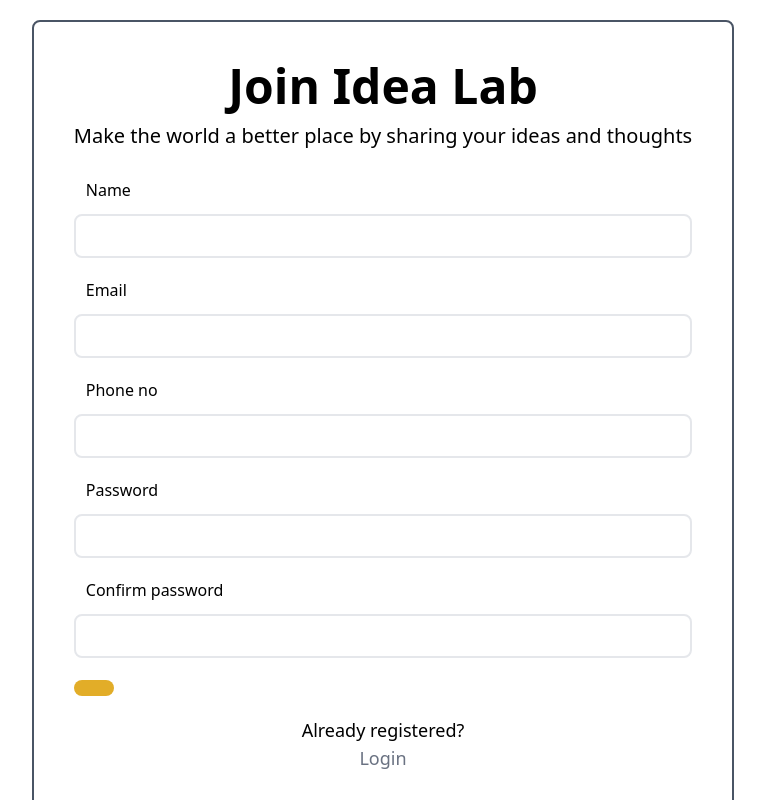
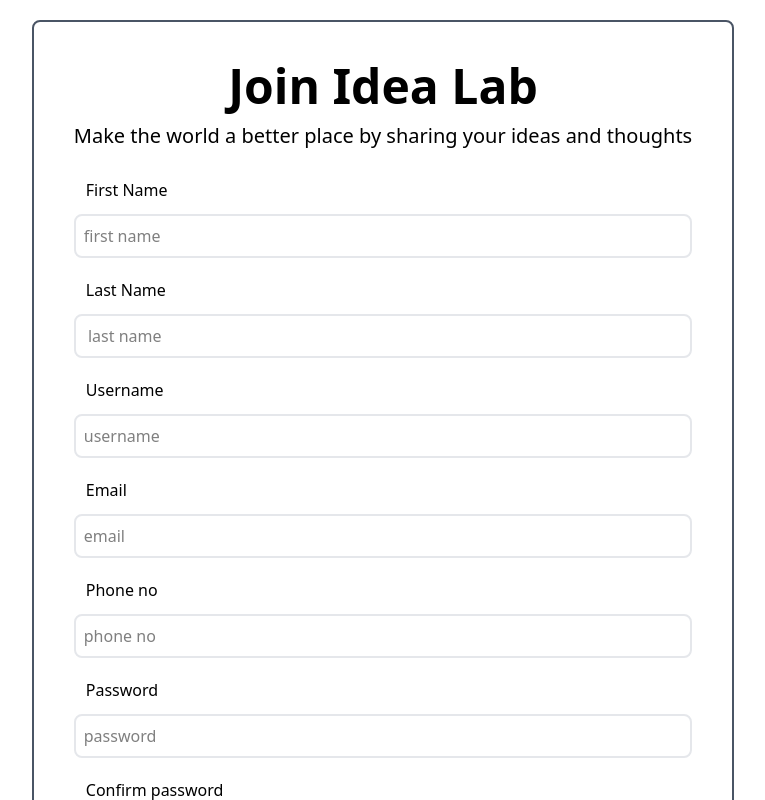
Before and after one commit to saumyarex/Thinking-lab, a React app: page /register in a window 1280 px wide. Shown: the top 800 px of the page, without its empty margins (257-1022 px from the left). Built offline with nearby package versions, Linux system fonts and the light colour scheme; no server answers; the HTML template or start-up script is replaced by a standard one.

Commit message:
implement signup form with validation and loading state

```diff
--- a/src/components/Signup.jsx
+++ b/src/components/Signup.jsx
@@ -1,8 +1,33 @@
 import React from "react";
 import { Input, Button } from "./index";
 import { Link } from "react-router-dom";
+import { useForm } from "react-hook-form";
+import authServices from "../appwrite/authServices.js";
+import toast, { Toaster } from "react-hot-toast";
+import { LoaderCircle } from "lucide-react";
+import { useState } from "react";
 
 function Signup() {
+  const [isLoading, setIsLoading] = useState(false);
+  const [signUpError, setError] = useState("");
+
+  const {
+    register,
+    handleSubmit,
+    formState: { errors },
+  } = useForm();
+
+  const onSubmit = async (data) => {
+    try {
+      setIsLoading(true);
+      console.log(data);
+    } catch (error) {
+      setError(error);
+      console.log("Sign up error: ", error);
+    } finally {
+      setIsLoading(false);
+    }
+  };
   return (
     <div className="border-2 border-gray-600 rounded-lg m-5 p-10">
       {/* Main heading */}
@@ -16,15 +41,115 @@ function Signup() {
       </div>
 
       {/* Registration form */}
-      <div className="my-5 ">
+      <div className="my-5 " onSubmit={handleSubmit(onSubmit)}>
         <form action="" className="space-y-3 w-full ">
-          <Input type="text" lable="Name" />
-          <Input type="email" lable="Email" />
-          <Input type="text" lable="Phone no" />
-          <Input type="password" lable="Password" />
-          <Input type="password" lable="Confirm password" />
-          <Button title="Register" type="submit" />
+          <Input
+            type="text"
+            lable="First Name"
+            placeholder="first name"
+            {...register("firstName", {
+              required: "Required",
+              minLength: {
+                value: 2,
+                message: "Must have atleast 2 characters",
+              },
+            })}
+          />
+          {errors.firstName && (
+            <p className="text-red-500"> {errors.firstName.message} </p>
+          )}
+          <Input
+            type="text"
+            lable="Last Name"
+            placeholder=" last name"
+            {...register("lastName", {
+              required: "Required",
+              minLength: {
+                value: 2,
+                message: "Must have alteast 2 characters",
+              },
+            })}
+          />
+          {errors.lastName && (
+            <p className="text-red-500">{errors.lastName.message}</p>
+          )}
+          <Input
+            type="text"
+            lable="Username"
+            placeholder="username"
+            {...register("username", {
+              required: "Required",
+              minLength: {
+                value: 3,
+                message: "Must have alteast 3 characters",
+              },
+            })}
+          />
+          {errors.username && (
+            <p className="text-red-500">{errors.username.message}</p>
+          )}
+          <Input
+            type="email"
+            lable="Email"
+            placeholder="email"
+            {...register("email", {
+              required: "Required",
+            })}
+          />
+          {errors.email && (
+            <p className="text-red-500">{errors.email.message}</p>
+          )}
+          <Input
+            type="text"
+            lable="Phone no"
+            placeholder="phone no"
+            {...register("phoneNo", {
+              required: "Required",
+              minLength: {
+                value: 10,
+                message: "Phone no less than 10 digits",
+              },
+            })}
+          />
+          {errors.phoneNo && (
+            <p className="text-red-500">{errors.phoneNo.message}</p>
+          )}
+          <Input
+            type="password"
+            lable="Password"
+            placeholder="password"
+            {...register("password", {
+              required: "Required",
+              minLength: {
+                value: 6,
+                message: "Must have alteast 6 characters",
+              },
+            })}
+          />
+          {errors.password && (
+            <p className="text-red-500">{errors.password.message}</p>
+          )}
+          <Input
+            type="password"
+            lable="Confirm password"
+            placeholder="re-enter password"
+            {...register("confirmPassword", {
+              required: "Required",
+              minLength: {
+                value: 6,
+                message: "Must have alteast 6 characters",
+              },
+            })}
+          />
+          {errors.confirmPassword && (
+            <p className="text-red-500">{errors.confirmPassword.message}</p>
+          )}
+          <Button>
+            {" "}
+            {isLoading ? <LoaderCircle className="animate-spin" /> : "Register"}
+          </Button>
         </form>
+        {signUpError && <p className="text-red-500">{signUpError}</p>}
       </div>
       <p className="text-center text-lg">Already registered?</p>
 
```
